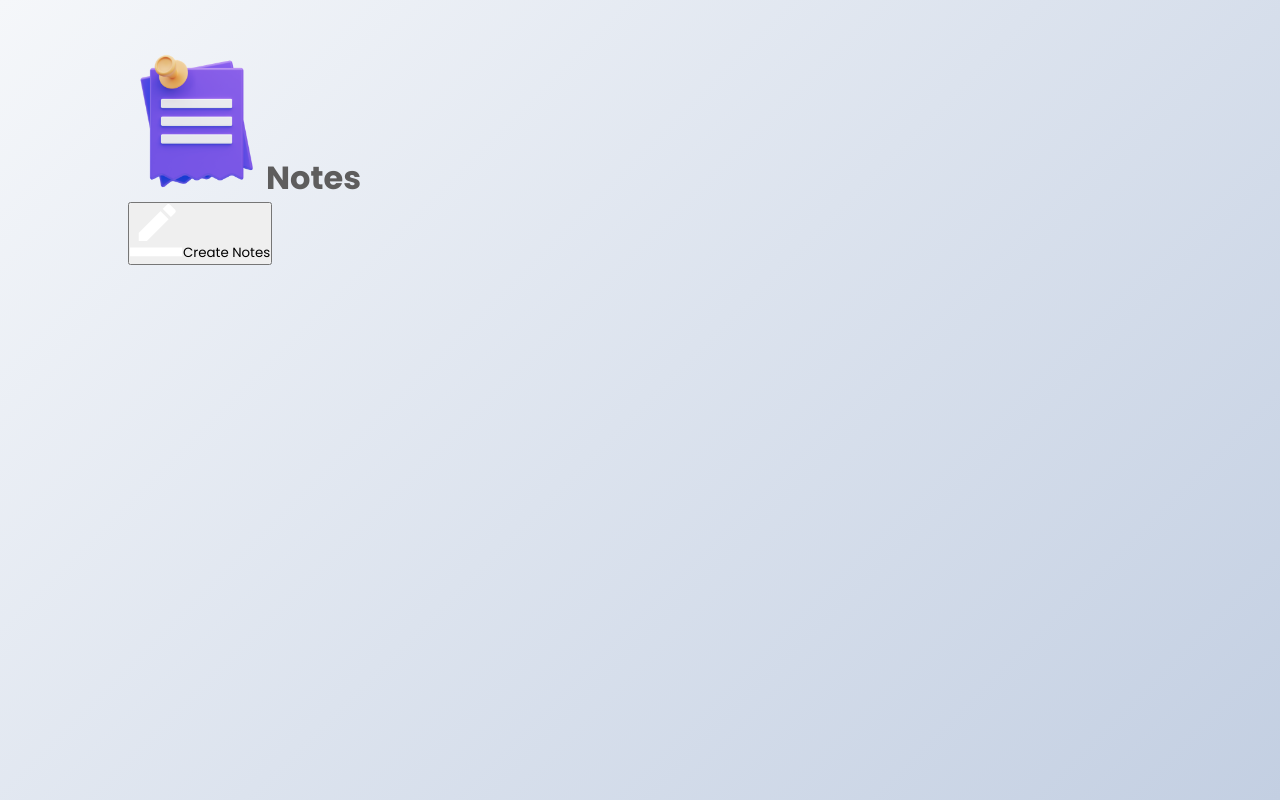
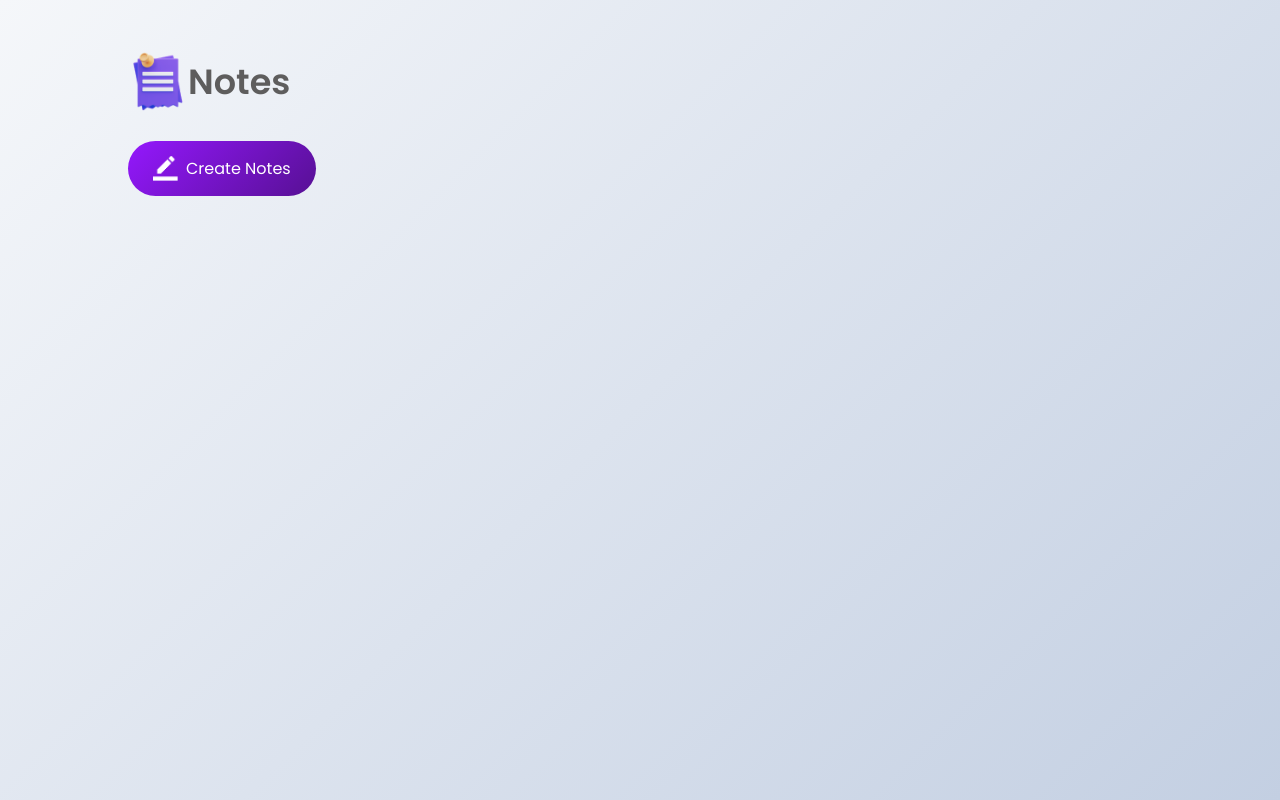
Before and after one commit to Githubshakil/Notes-App, a plain HTML site: page index.html in a window 1280 px wide. Drawn offline with Linux system fonts and the light colour scheme.

Commit message:
update button css

```diff
--- a/css/style.css
+++ b/css/style.css
@@ -14,3 +14,31 @@
     padding-left: 10%;
 
 }
+.container h1{
+    display: flex;
+    align-items: center;
+    font-size: 35px;
+    font-weight: 600;
+}
+
+.container h1 img{
+    width: 60px;
+}
+.container button img{
+    width: 25px;
+    margin-right: 8px;
+
+}
+.container button{
+    display: flex;
+    align-items: center;
+    background: linear-gradient(135deg, #9418fd 0%, #571094 100%);
+    color: #fff;
+    font-size: 16px;
+    outline: 0;
+    border: 0;
+    border-radius: 40px;
+    padding: 15px 25px;
+    margin: 30px 0 20px 0;
+    cursor: pointer;
+}
```
